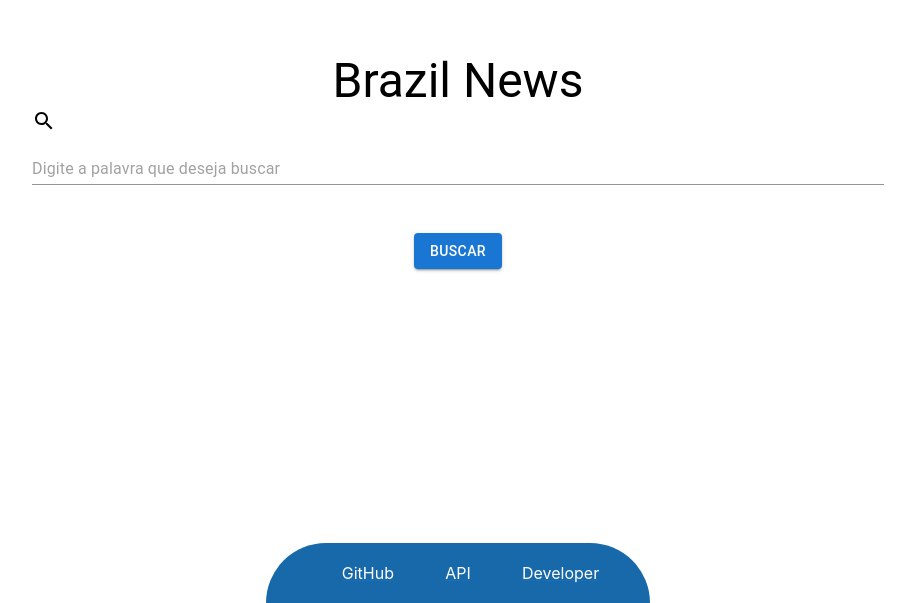
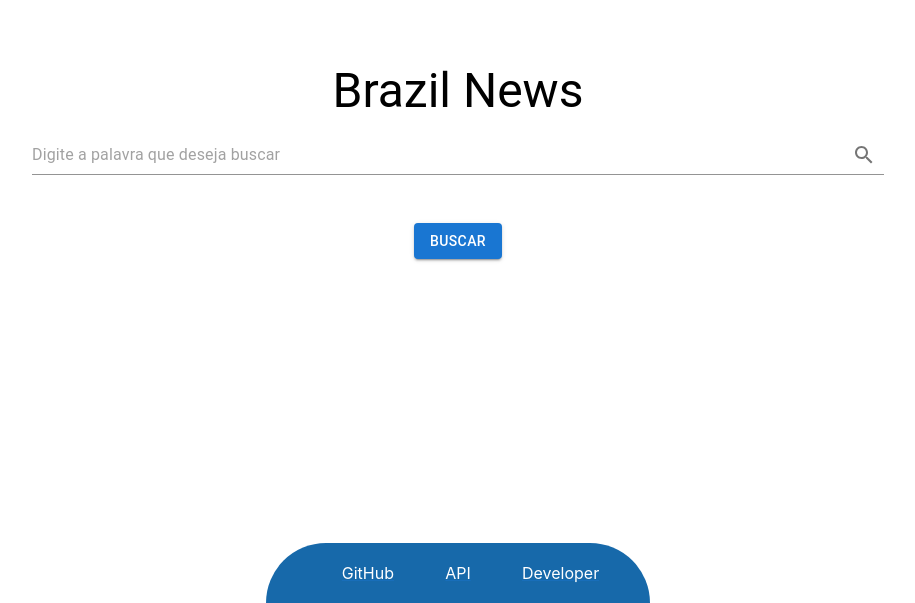
Before and after one commit to gustavo-fior/news-react, a React (Create React App) app: page / in a window 1280 px wide. Shown: the part 197-800 px from the top of the page, without its empty margins (182-1097 px from the left). Built offline with nearby package versions, Linux system fonts and the light colour scheme; no server answers.

Commit message:
Alterando footer

```diff
--- a/src/components/Footer/Footer.jsx
+++ b/src/components/Footer/Footer.jsx
@@ -1,4 +1,4 @@
-import { Box, Link, Typography } from '@mui/material';
+import { Box, Link } from '@mui/material';
 import React from 'react';
 import './estilo.css';
 
--- a/src/components/Footer/estilo.css
+++ b/src/components/Footer/estilo.css
@@ -1,7 +1,6 @@
 .footer {
     background-color: #1769aa;
     border-radius: 360px 360px 0px 0px;
-    /*box-shadow: 0px 0px 0px 10px #55a6ff38;*/
     display: grid;
     grid-template-columns: 1fr 1fr 1fr;
     align-items: center;
--- a/src/components/Formulario/Formulario.jsx
+++ b/src/components/Formulario/Formulario.jsx
@@ -1,7 +1,7 @@
 import React, { useState } from "react";
-import { TextField, Box, Button } from "@mui/material";
-import SearchOutlinedIcon from '@mui/icons-material/SearchOutlined';
-import './estilo.css';
+import { TextField, Box, Button, IconButton } from "@mui/material";
+import SearchOutlinedIcon from "@mui/icons-material/SearchOutlined";
+import "./estilo.css";
 
 function Formulario({ aoEnviar }) {
   const [palavra, setPalavra] = useState("");
@@ -13,7 +13,6 @@ function Formulario({ aoEnviar }) {
         aoEnviar(palavra);
       }}
     >
-      <SearchOutlinedIcon/>
       <TextField
         onChange={(event) => {
           setPalavra(event.target.value);
@@ -22,6 +21,13 @@ function Formulario({ aoEnviar }) {
         fullWidth
         variant="standard"
         placeholder="Digite a palavra que deseja buscar"
+        InputProps={{
+          endAdornment: (
+            <IconButton>
+              <SearchOutlinedIcon />
+            </IconButton>
+          ),
+        }}
       />
       <Box margin={5} textAlign="center">
         <Button className="sombra" type="submit" variant="contained">
@@ -29,7 +35,6 @@ function Formulario({ aoEnviar }) {
         </Button>
       </Box>
     </form>
-
   );
 }
 
--- a/src/components/Formulario/estilo.css
+++ b/src/components/Formulario/estilo.css
@@ -1,3 +1,3 @@
 .sombra {
-    box-shadow: 10px 10px 10px 10px #55a6ff38;
+    box-shadow: 3px 3px #55a6ff38;
 }
```
